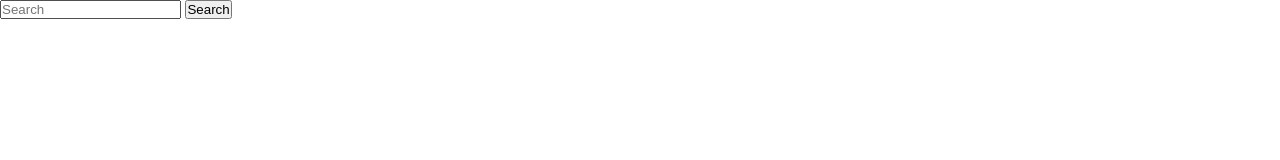
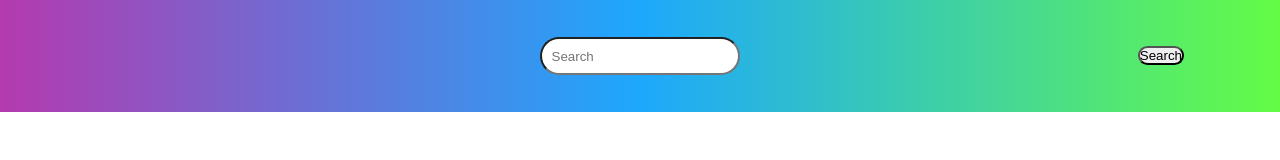
Before and after one commit to ne-elnur/neobis_front_giphyAPI, a plain HTML site: page index.html in a window 1280 px wide. Drawn offline with Linux system fonts and the light colour scheme.

Commit message:
feat: change gifs' size

```diff
--- a/CSS/style.scss
+++ b/CSS/style.scss
@@ -5,8 +5,44 @@
   font-family: Arial, sans-serif;
 }
 
-.results {
+header {
+  display: flex;
+  justify-content: center;
+  align-items: center;
+  flex-direction: row;
+  height: 7rem;
+  background: rgb(180,58,175);
+  background: linear-gradient(90deg, rgba(180,58,175,1) 0%, rgba(29,168,253,1) 50%, rgba(100,252,69,1) 100%);
+
+  h1 {
+    margin-right: 65%;
+  }
+
+  input {
+    display: flex;
+    position: relative;
+    padding: 0.6rem;
+    border-radius: 10rem;
+    z-index: 1;
+  }
+  button {
+    display: flex;
+    position: absolute;
+    top: 2.9rem;
+    right: 6rem;
+    border-radius: 10rem;
+    z-index: 2;
+  }
+}
+
+#results {
   display: grid;
   grid-template-columns: repeat(3, 1fr);
-  grid-auto-rows: 200px;
+  grid-auto-rows: 30rem;
+  margin: 1.5rem 0 0 1.5rem;
 }
+
+.gif {
+  width: 28rem;
+  border: 1px solid black;
+}
--- a/script.js
+++ b/script.js
@@ -15,18 +15,17 @@ function search(q) {
     fetch(url)
         .then(res => res.json())
         .then(data => {
-            console.log(data)
+            console.log(data.data[0].images.fixed_height.url)
             const gifs = data.data
             let resultsHTML = ''
 
             gifs.forEach(gif => {
-                const url = gif.images.fixed_width.url
+                const url = gif.images.fixed_height.url
                 const title = gif.title
 
                 resultsHTML += `
           <div>
-            <img src="${url}" alt="${title}" />
-            <p>${title}</p>
+            <img class="gif" src="${url}" alt="${title}" />
           </div>
         `
             })
```
Also changed, not shown: CSS/style.css, 1 other file.
